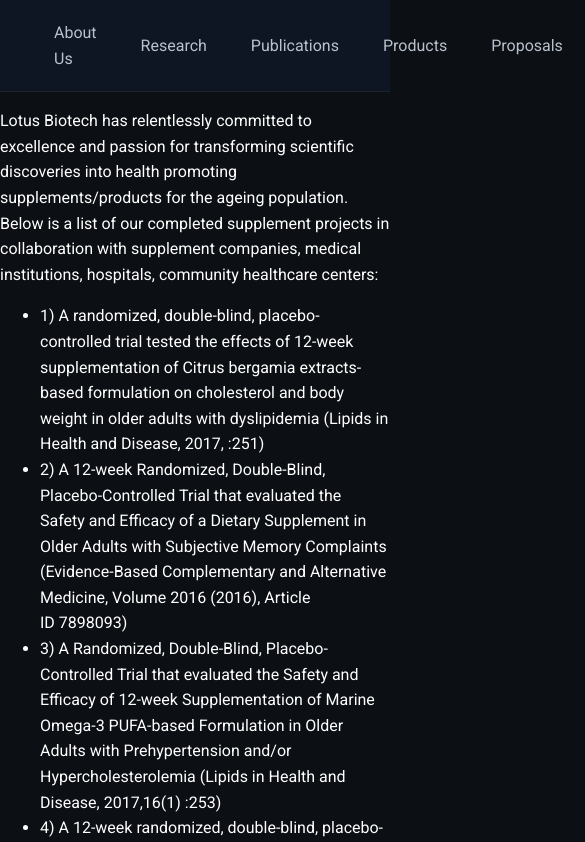
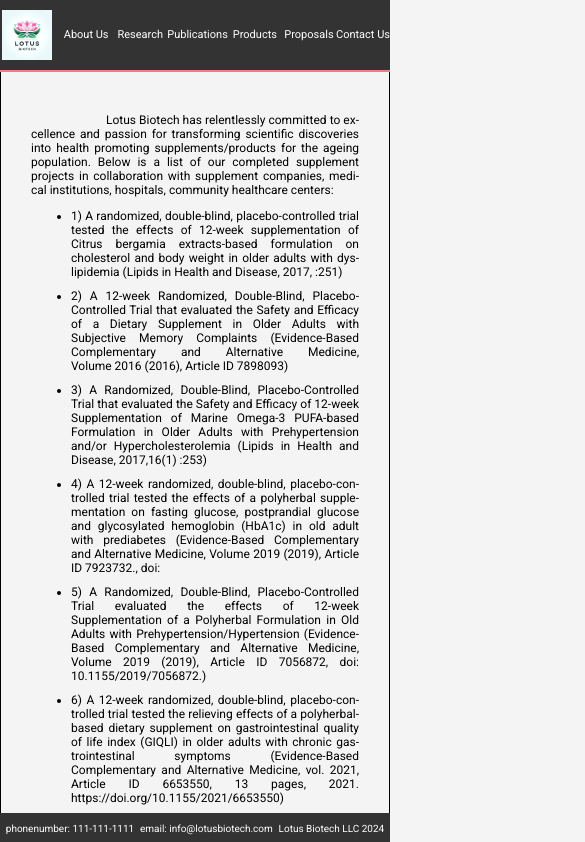
Before and after one commit to exing99/exing99.github.io, a plain HTML site: page lotusresearch.html in a window 390 px wide. Shown: the top 842 px of the page, 585 px wide, since content can reach past the window. Drawn offline with Linux system fonts and the light colour scheme.

Commit message:
Update lotus.css

```diff
--- a/styles/lotus.css
+++ b/styles/lotus.css
@@ -1,60 +1,267 @@
 
-:root {
-  --bg: #0c0f14;
-  --text: #ffffff;
-  --muted: #b9c1cc;
-  --brand: #49a078;
-  --card: #121721;
-  --accent: #65c3a3;
+
+    .title{
+        font-size: 16px;
+        font-family:Roboto,Arial;
+
+        color:white;
+        font-style:italic;
+        text-align:center;
+
+
+    }
+.menublock{
+    border: 0px;
+    border-style:solid;
+    border-radius: 0px;
+    display:flex;
+    flex-direction: row;
+    justify-content: space-between;
+
+    position:fixed;
+
+    left:0;
+    right:0;
+    top:0;
+    z-index:1;
+    border-bottom:2px;
+    border-style:solid;
+    border-color:lightcoral;
+}
+body{
+    background-color:#f4f4f4;;
+    margin:0px;
+    padding:0px;
+    font-family:Roboto,Arial;
+    padding-top:75px;
+
+}
+.menubox{
+
+    border: 0px;
+    border-style:solid;
+    height:60px;
+    background-color:#333;
+    flex:1;
+    align-items: center;
+    text-align:center;
+    color: white;
+    padding-top:10px;
+}
+.logobox{
+    padding-top:10px;
+    border:0;
+    border-style: solid;
+    height: 60px;
+    align-items: center;
+    text-align:center;
+    background-color:  #333;
+    flex:1;
+    padding-right:75px;
+    display:block;
+    text-decoration:none;
+}
+.logobox:hover{
+    font-weight:bold;
+    cursor:pointer;
+    transition: background-color .15s ease;
+
+}
+.logo{
+    height:50px;
+    width:50px;
+
+
+}
+.logo:hover{
+    height:55px;
+    width:55px;
+    cursor:pointer;
+    transition:.15s ease;
+
+}
+.menubox:hover{
+
+    font-weight:bold;
+    cursor:pointer;
+
+    transition: background-color .15s ease;
 }
 
-* { box-sizing: border-box; }
-html, body { margin:0; padding:0; background:var(--bg); color:var(--text); font-family: Roboto, system-ui, -apple-system, Segoe UI, Arial, sans-serif; line-height:1.6; }
 
-.container { max-width:1100px; margin:0 auto; padding:0 20px; }
+.mainbody{
+    display:flex;
+    flex-direction:column;
+    justify-content: start;
 
-/* Nav */
-.menublock { position: sticky; top:0; z-index:1000; display:flex; align-items:center; gap:24px; padding:12px 20px; background:#0f1623; border-bottom:1px solid rgba(255,255,255,0.06); }
-.logobox { display:flex; align-items:center; text-decoration:none; }
-.logo { width:42px; height:42px; display:block; }
-.logo:hover { transform:scale(1.05); transition:transform .15s ease; }
-.menubox a { color:var(--muted); text-decoration:none; padding:8px 10px; border-radius:8px; display:inline-block; }
-.menubox a:hover { color:var(--text); background:rgba(255,255,255,0.06); }
+    position:absolute;
+    top:60px;
+    right:0;
+    left:0;
+    padding-bottom: 50px;
+    font-size:18px;
+    padding-top:50px;
+    padding-left: 15px;
+    padding-right:15px;
+    text-indent:80px;
+    overflow-wrap: break-word;
+    text-align: justify;
+    text-justify: inter-word;
+    hyphens: auto;
+    letter-spacing: 0.5px;
+    word-spacing: 1px;
+}
+.mainbodycontact{
 
-/* Hero */
-.hero { background: linear-gradient(180deg, #111827 0%, #0c0f14 60%); padding:64px 0 40px; border-bottom:1px solid rgba(255,255,255,0.05); }
-.hero-inner { max-width:900px; margin:0 auto; padding:0 20px; text-align:center; }
-.hero h1 { font-size: clamp(28px, 4vw, 44px); margin:0 0 12px; }
-.hero p { color:var(--muted); font-size:18px; margin:0 0 20px; }
-.btn { background:var(--brand); color:#081017; border:none; border-radius:10px; padding:12px 18px; font-weight:600; text-decoration:none; display:inline-block; }
-.btn:hover { background:var(--accent); }
+    position:absolute;
+    top:60px;
+    right:0;
+    left:0;
+    padding-bottom: 50px;
+    font-size:18px;
+    padding-top:50px;
+    padding-left: 15px;
+    padding-right:15px;
 
-/* Main */
-.mainbody { padding:32px 0 80px; }
-.mainbody p, .mainbody li { color:var(--muted); }
-h2 { font-size:26px; margin:24px 0 10px; }
-h3 { font-size:20px; margin:20px 0 8px; }
 
-/* Cards & grids */
-.card { background:var(--card); border:1px solid rgba(255,255,255,0.06); border-radius:14px; padding:18px; }
-.cards { display:grid; grid-template-columns: repeat(3, 1fr); gap:18px; }
-.grid3 { display:grid; grid-template-columns: repeat(3, 1fr); gap:18px; margin-bottom:24px; }
+}
+.footer{
 
-.cred ul { margin:0; padding-left:18px; }
 
-/* Publications */
-.publist { padding-left:20px; }
-.pubitem { margin-bottom:10px; }
+    position:fixed;
+    bottom:0px;
+    right:0px;
+    left:0px;
 
-/* Footer */
-.footer { background:#0f1623; color:var(--muted); padding:22px 20px; display:grid; gap:8px; border-top:1px solid rgba(255,255,255,0.06); }
-.footer p { margin:0; }
 
-img { max-width:100%; height:auto; }
+    display: flex;
+    flex-direction:row;
+    justify-content:space-evenly;
+    background-color:#333;
+    color:white;
 
-@media (max-width: 900px) {
-  .cards, .grid3 { grid-template-columns: 1fr 1fr; }
 }
-@media (max-width: 600px) {
-  .cards, .grid3 { grid-template-columns: 1fr; }
+.menubox a {
+    text-decoration: none; /* Removes the underline */
+    color: white; /* Sets the text color */
+    display: block; /* Makes the link fill the container for better clickability */
+    height: 100%; /* Ensures the link fills the entire height of its parent */
+    line-height: 50px; /* Centers the text vertically */
 }
+
+
+
+@media (max-width:600px){
+    .title{
+  font-size: 10px;
+    }
+    .menubox{
+        font-size: 11px;
+
+    }
+    .footer{
+        font-size: 10px;
+
+    }
+    .aboutus{
+        font-size:12px;
+        text-indent:60px;
+    }
+    .logobox{
+        padding-right:5px;
+
+    }
+    .mainbody{
+        text-indent: 75px;
+        font-size:13px;
+
+    }
+    .mainbodyresearch{
+        font-size:12px;
+        text-indent:25px;
+    }
+    .mainbodypubs{
+        font-size:12px;
+
+    }
+
+}
+
+@media(min-width: 601px ) and (max-width:700px){
+
+    .title{
+        font-size: 11px;
+
+    }
+    .mainbody{
+        text-indent:100px;
+        font-size:14px;
+    }
+
+}
+@media(min-width: 701px) and (max-width:850px){
+.title{
+font-size:12px;
+
+}
+   .logobox{
+    padding-right: 20px;
+
+   }
+
+
+}
+.mainbodypubs{
+    padding-right:100px;
+    padding-left:100px;
+    border-right: 1px;
+    border-left: 1px;
+    border-color: gray;
+    border-style:solid;
+    padding-bottom: 75px;
+
+}
+.pubtitle{
+    font-size:15px;
+    font-weight:bold;
+}
+
+.researchlist{
+   text-indent:0px;
+    margin-top:10px;
+    overflow-wrap: break-word;
+    text-align: justify;
+    text-justify: inter-word;
+    hyphens: auto;
+}
+.mainbodyresearch{
+    border:1px;
+    border-style:solid;
+    position:absolute;
+    top:50px;
+    right:0;
+    left:0;
+    padding-bottom: 50px;
+
+    padding-top:50px;
+    padding-left: 30px;
+    padding-right:30px;
+
+    text-indent:75px;
+
+    overflow-wrap: break-word;
+    text-align: justify;
+    text-justify: inter-word;
+    hyphens: auto;
+}
+.notoginseng{
+    position: absolute;
+    right:0px;
+    left:0px;
+
+    width: 100%; /* Makes the image fully responsive */
+    max-width: 100%; /* Ensures image is never more than 100% of its container */
+    height: auto; /* Maintains aspect ratio */
+    padding-bottom: 150px;
+
+}
```
